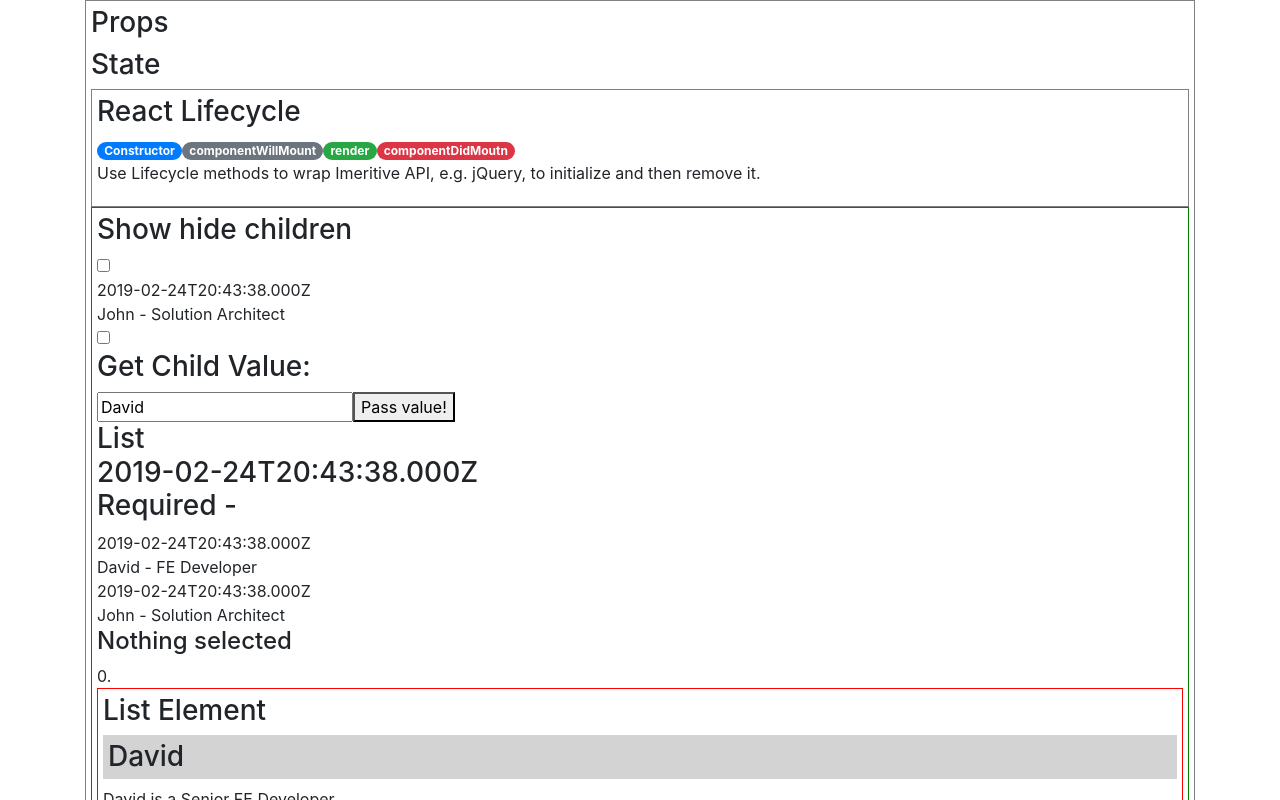
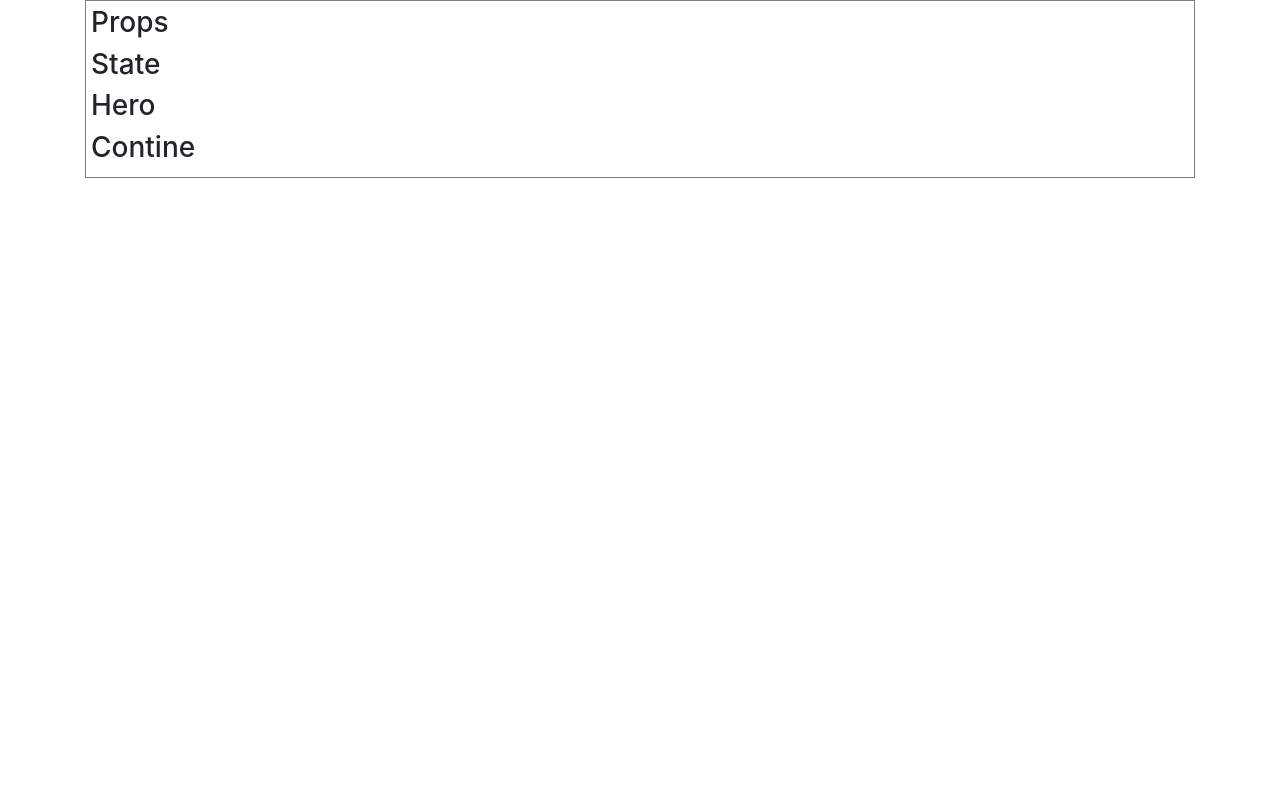
Before and after one commit to bob-smith-compass/react-props-state, a React (Create React App) app: page / in a window 1280 px wide. Shown: the top 800 px of the page. Built offline with nearby package versions, Linux system fonts and the light colour scheme.

Commit message:
quiz start

```diff
--- a/src/App.js
+++ b/src/App.js
@@ -3,6 +3,9 @@ import './App.css';
 import './css/bootstrap.min.css';
 import List from './components/list/List';
 import ReactLifecycle from './components/lifecycle/ReactLifecycle';
+import Hero from './components/quiz/hero/Hero'
+import Turn from './components/quiz/turn/Turn'
+import Continue from './components/quiz/continue/Continue'
 
 class App extends Component {
   constructor(props){
@@ -16,8 +19,12 @@ class App extends Component {
 
         <h3>Props</h3>
         <h3>State</h3>
-        <ReactLifecycle />
-        <List names={this.names} selected={this.selected}/>
+        {/* uncomment to see entire application */}
+        {/* <ReactLifecycle /> */}
+        {/* <List names={this.names} selected={this.selected}/> */}
+        <Hero />
+        <Turn />
+        <Continue />
 
       </div>
     );
--- /dev/null
+++ b/src/components/quiz/continue/Continue.jsx
@@ -0,0 +1,11 @@
+import React, { Component } from 'react';
+
+export default class Continue extends Component {
+  render() {
+    return (
+      <div>
+        <h3>Contine</h3>
+      </div>
+    )
+  }
+}
--- /dev/null
+++ b/src/components/quiz/hero/Hero.jsx
@@ -0,0 +1,11 @@
+import React, { Component } from 'react'
+
+export default class Hero extends Component {
+  render() {
+    return (
+      <div>
+        <h3>Hero</h3>
+      </div>
+    )
+  }
+}
--- /dev/null
+++ b/src/components/quiz/turn/Turn.jsx
@@ -0,0 +1,11 @@
+import React, { Component } from 'react'
+
+export default class Turn extends Component {
+  render() {
+    return (
+      <div>
+
+      </div>
+    )
+  }
+}
```
